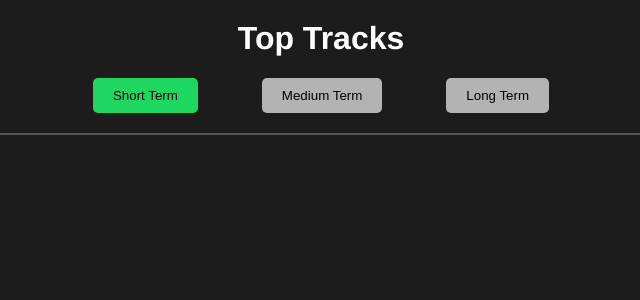
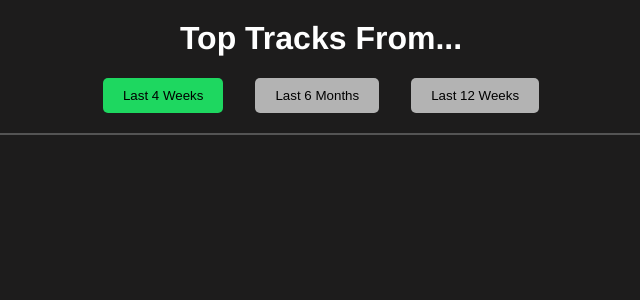
Before and after one commit to vinson099/SpotifyTracker, a Flask app: template templates/top_songs.html in a window 1280 px wide. Shown: the part 112-412 px from the top of the page, without its empty margins (319-959 px from the left). Run offline with Flask 3, Linux system fonts and the light colour scheme; the template is opened without the code that fills it, so the values that code supplies are empty.

Commit message:
added clarity to time periods for top tracks

```diff
--- a/static/styles/top_songs.css
+++ b/static/styles/top_songs.css
@@ -14,7 +14,7 @@
     border: none;
     padding: 10px 20px;
     cursor: pointer;
-    margin: 0 2rem; /* Add some space between the buttons */
+    margin: 0 1rem; /* Add some space between the buttons */
     border-radius: 5px;
 }
 
--- a/templates/top_songs.html
+++ b/templates/top_songs.html
@@ -8,11 +8,11 @@
     <link rel="stylesheet" href="{{ url_for('static', filename='styles/top_songs.css') }}">
 </head>
 <body>
-    <h1 class = "page_title">Top Tracks</h1>
+    <h1 class = "page_title">Top Tracks From...</h1>
     <div class="tabs">
-        <button class="tablink" onclick="openTab(event, 'ShortTerm')">Short Term</button>
-        <button class="tablink" onclick="openTab(event, 'MediumTerm')">Medium Term</button>
-        <button class="tablink" onclick="openTab(event, 'LongTerm')">Long Term</button>
+        <button class="tablink" onclick="openTab(event, 'ShortTerm')">Last 4 Weeks</button>
+        <button class="tablink" onclick="openTab(event, 'MediumTerm')">Last 6 Months</button>
+        <button class="tablink" onclick="openTab(event, 'LongTerm')">Last 12 Weeks</button>
     </div>
 
     <div id="ShortTerm" class="tabcontent">
```
